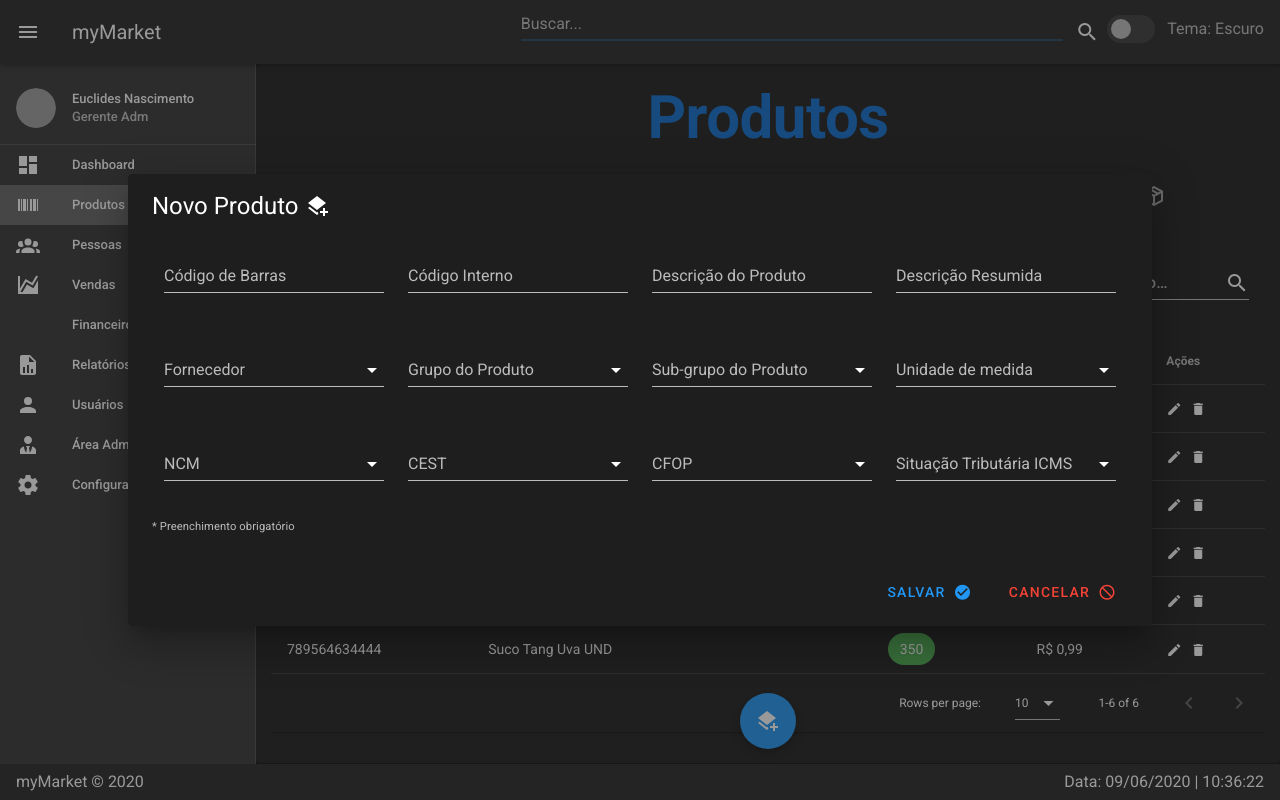
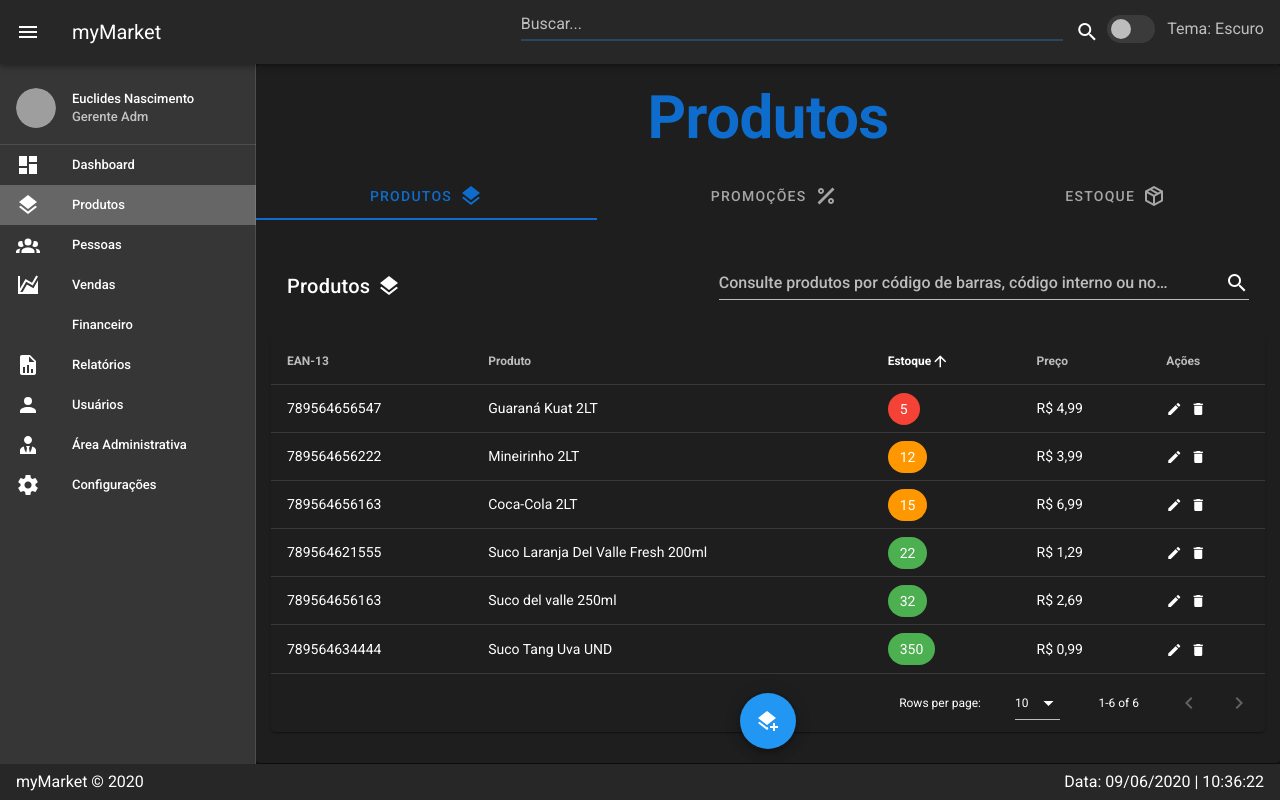
Before and after one commit to mymarket-retaguarda/rp_front, a Vue app: page /products in a window 1280 px wide. Built offline with nearby package versions, Linux system fonts and the light colour scheme; grey boxes are pictures that could not be loaded.

Commit message:
Change modal

```diff
--- a/src/App.vue
+++ b/src/App.vue
@@ -64,7 +64,7 @@
 <script>
 import {
   mdiAccount,
-  mdiBarcode,
+  mdiLayers,
   mdiAccountTie,
   mdiCashUsdOutline,
   mdiChartAreaspline,
@@ -79,7 +79,7 @@ export default {
   data: () => ({
     items: [
       { title: "Dashboard", icon: "mdi-view-dashboard", link: "/" },
-      { title: "Produtos", icon: mdiBarcode, link: "/products" },
+      { title: "Produtos", icon: mdiLayers, link: "/products" },
       { title: "Pessoas", icon: mdiAccountGroup, link: "/people" },
       { title: "Vendas", icon: mdiChartAreaspline, link: "/sales" },
       { title: "Financeiro", icon: mdiCashUsdOutline, link: "/financial" },
--- a/src/components/People/Collaborator.vue
+++ b/src/components/People/Collaborator.vue
@@ -134,7 +134,7 @@ import { mdiAccountMultiplePlus } from "@mdi/js";
 
 export default {
   data: () => ({
-    dialog: true,
+    dialog: false,
     headers: [
       { text: "Nome", value: "name" },
       { text: "CPF", value: "cpf" },
--- a/src/components/People/Provider.vue
+++ b/src/components/People/Provider.vue
@@ -129,7 +129,7 @@ import { mdiDomainPlus } from "@mdi/js";
 
 export default {
   data: () => ({
-    dialog: true,
+    dialog: false,
     headers: [
       { text: "Nome Fantasia", value: "name" },
       { text: "CNPJ", value: "cnpj" },
--- a/src/components/Products/SrcProducts.vue
+++ b/src/components/Products/SrcProducts.vue
@@ -157,7 +157,7 @@ import { mdiLayers, mdiLayersPlus } from "@mdi/js";
 
 export default {
   data: () => ({
-    dialog: true,
+    dialog: false,
     headers: [
       { text: "EAN-13", value: "ean" },
       { text: "Produto", value: "productName" },
```
